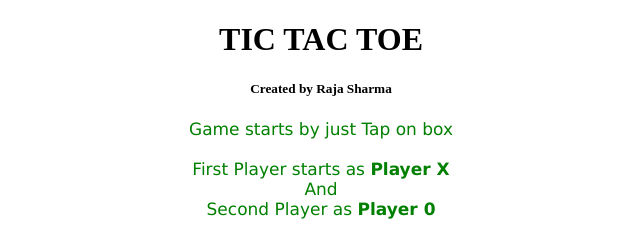
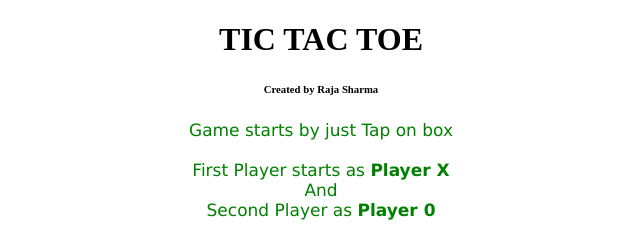
Before and after one commit to rajasharma585/tic-tac-toe, a plain HTML site: page index.html in a window 1280 px wide. Shown: the top 240 px of the page, 319-959 px from the left. Drawn offline with Linux system fonts and the light colour scheme.

Commit message:
Update index.html

```diff
--- a/index.html
+++ b/index.html
@@ -15,7 +15,7 @@
 <body>
 	<div id="main">
 		<h1>TIC TAC TOE</h1>
-		<h5>Created by Raja Sharma</h5>
+		<h6>Created by Raja Sharma</h6>
 		<!-- Game Instructions -->
 		<p id="ins">Game starts by just Tap on
 			box<br><br>First Player starts as
```
